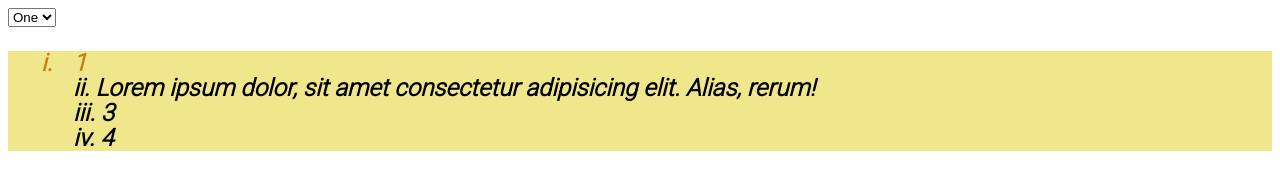
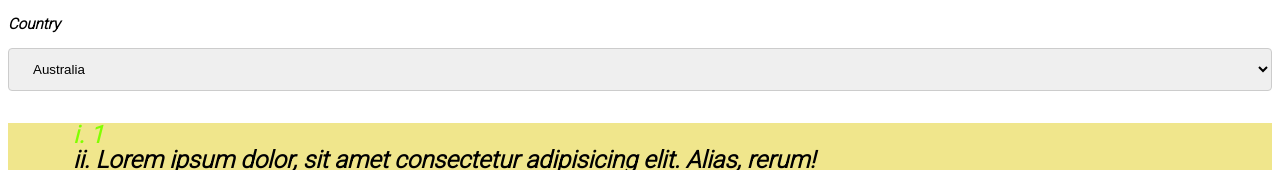
Before and after one commit to Alexeysergey/new-repository, a plain HTML site: page index.html in a window 1280 px wide. Shown: the top 170 px of the page. Drawn offline with Linux system fonts and the light colour scheme.

Commit message:
3 task done

```diff
--- a/index.html
+++ b/index.html
@@ -16,9 +16,11 @@
 <body>
 
   <body>
-    <select name="sel" id="id-select">
-      <option value="1">One</option>
-      <option value="2">Two</option>  <!--this-->
+    <label for="country">Country</label>
+    <select id="country" name="country">
+      <option value=gi"australia">Australia</option>
+      <option value="canada">Canada</option>
+      <option value="usa">USA</option>
     </select>
     <nav class="navigation">
       <ul class="list" >
--- a/style.css
+++ b/style.css
@@ -220,3 +220,13 @@ button:active {
   color: black;
   outline: 1px solid rgb(105, 145, 117);
 }
+
+select {
+   width: 100%;
+   padding: 12px 20px;
+   margin: 8px 0;
+   display: inline-block;
+   border: 1px solid #ccc;
+   border-radius: 4px;
+   box-sizing: border-box;
+ }
```
